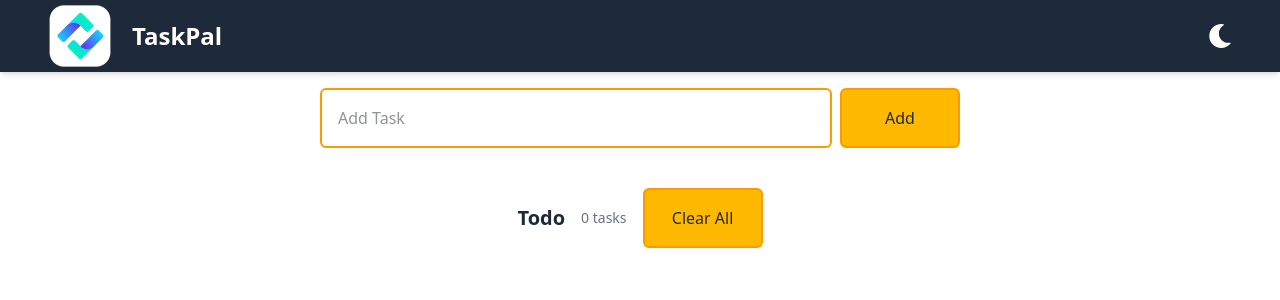
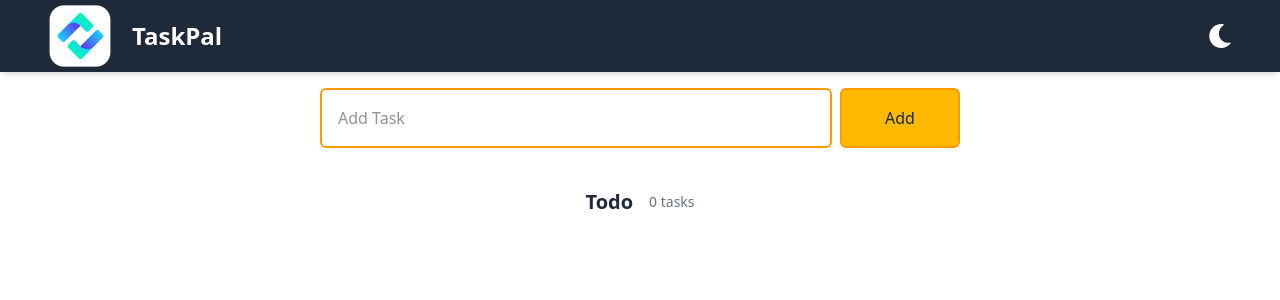
Before and after one commit to OlgaMinaievaWebDev/task-pal, a React (Vite) app: page / in a window 1280 px wide. Shown: the top 300 px of the page. Built offline with nearby package versions, Linux system fonts and the light colour scheme.

Commit message:
Clear All button renders conditionally

```diff
--- a/src/components/ShowTask.jsx
+++ b/src/components/ShowTask.jsx
@@ -1,8 +1,11 @@
+import { useContext } from "react";
 import Button from "../ui/Button"
 
 import Task from "./Task";
+import TodoContext from "../context/TodoContext";
 
 function ShowTask() {
+  const {tasks, deleteAllTasks} = useContext(TodoContext)
  return (
    <section className="flex flex-col gap-4 p-4 max-w-2xl mx-auto">
      <div className="flex flex-col sm:flex-row justify-between items-start sm:items-center gap-4 px-4 py-2 max-w-2xl mx-auto">
@@ -14,7 +17,9 @@ function ShowTask() {
            0 tasks
          </span>
        </div>
-       <Button>Clear All</Button>
+       {tasks.length > 0 &&
+         (<Button onClick={deleteAllTasks}>Clear All</Button>)
+       }
      </div>
      <ul className="space-y-4">
        <li>
--- a/src/context/TodoContext.jsx
+++ b/src/context/TodoContext.jsx
@@ -32,9 +32,15 @@ const saveTasks = (newTasks) => {
   saveTasks(newTasks);
  }
 
+ const deleteAllTasks = () => {
+  if(window.confirm("Are you sure you want to delete all tasks?")) {
+   saveTasks([]);
+  }
+ }
+
 
  return (
-   <TodoContext.Provider value={{tasks, setTasks: saveTasks, addTask, removeTask}}>
+   <TodoContext.Provider value={{tasks, setTasks: saveTasks, addTask, removeTask, deleteAllTasks}}>
      {children}
    </TodoContext.Provider>
  );
--- a/src/ui/Button.jsx
+++ b/src/ui/Button.jsx
@@ -1,7 +1,8 @@
-function Button({children}) {
+function Button({ children, onClick }) {
   return (
     <button
       type="submit"
+      onClick={onClick}
       className="w-30  px-6 py-4 border-2 border-amber-500 rounded-md bg-amber-400 text-md hover:bg-amber-500 transition transform hover:scale-105 active:scale-95 dark:text-black"
     >
       {children}
```
Lines whose indentation alone changed are shown as unchanged.
